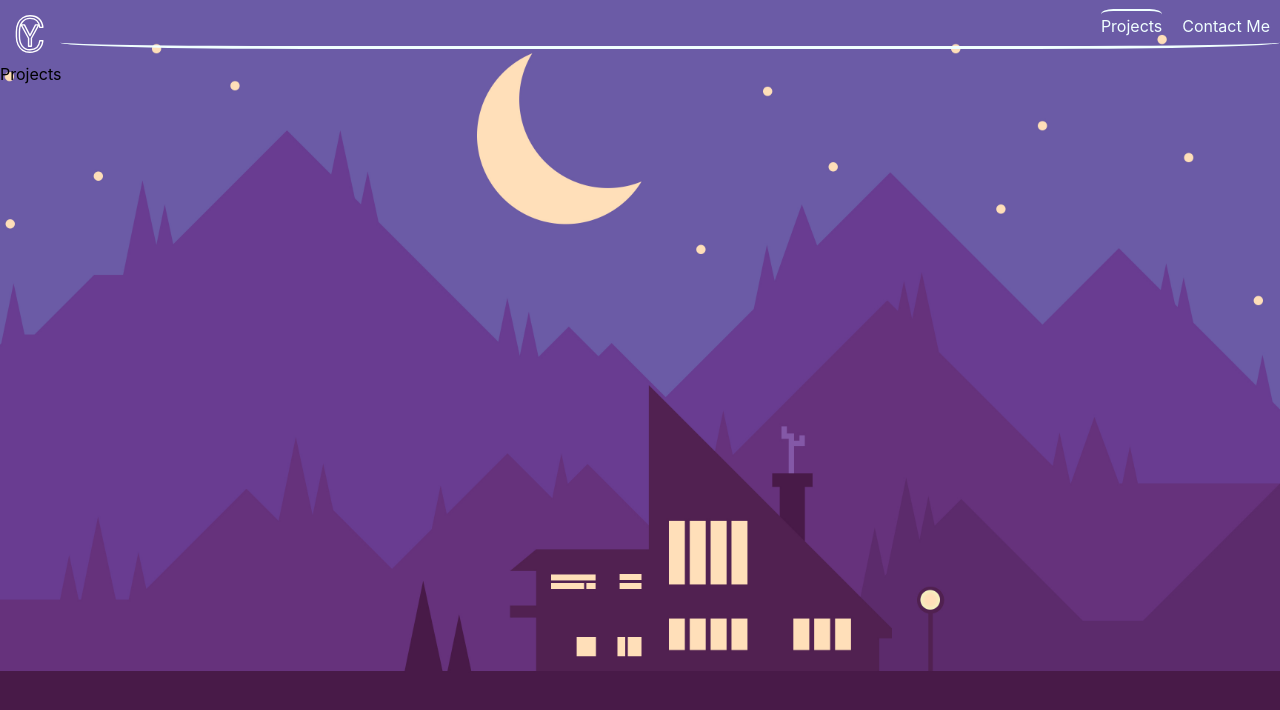
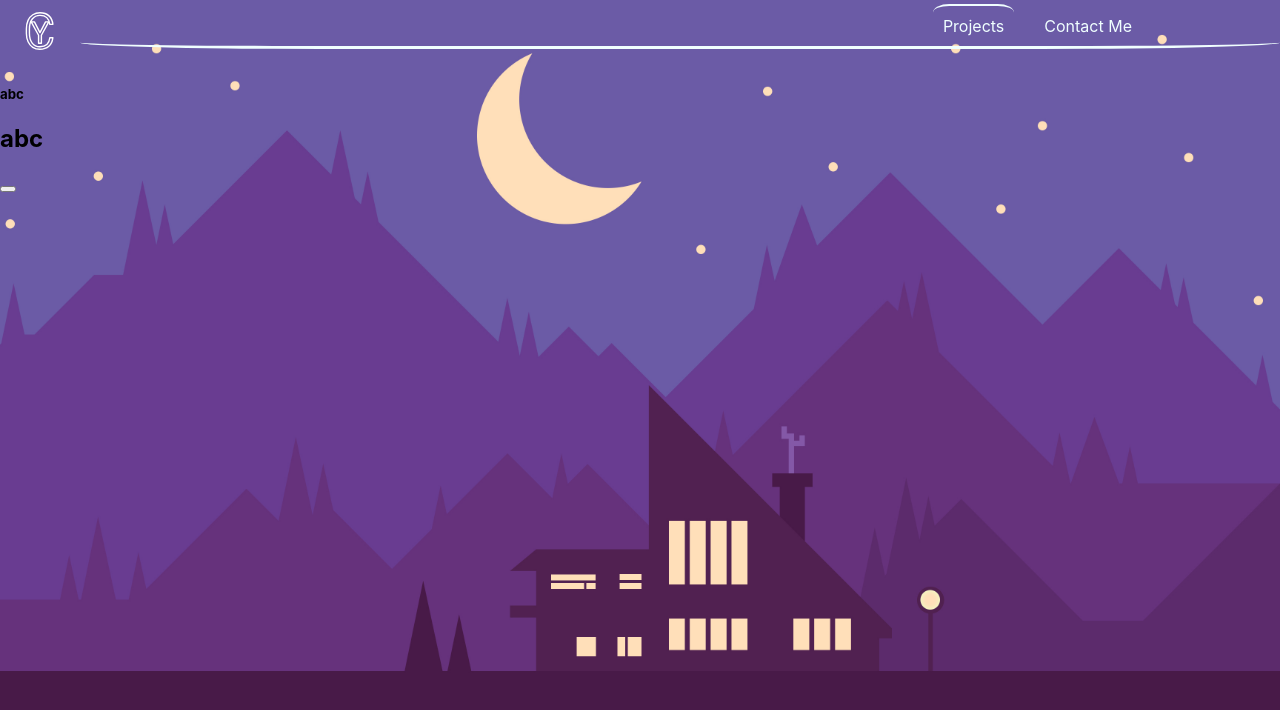
Before and after one commit to YOG3SHWAR/yogeshwar-chaturvedi, a React (Create React App) app: page /projects in a window 1280 px wide. Shown: the top 710 px of the page. Built offline with nearby package versions, Linux system fonts and the light colour scheme.

Commit message:
added style and created projects component

```diff
--- a/src/App.js
+++ b/src/App.js
@@ -1,6 +1,7 @@
 import "./App.css";
 import Header from "./components/Header/Header";
 import { BrowserRouter as Router, Switch, Route } from "react-router-dom";
+import Projects from "./components/Projects/Projects";
 
 function App() {
   return (
@@ -10,7 +11,9 @@ function App() {
         <Route exact path="/">
           Home
         </Route>
-        <Route path="/projects">Projects</Route>
+        <Route path="/projects">
+          <Projects />
+        </Route>
         <Route path="/contact">Contact Me</Route>
       </Switch>
     </Router>
--- a/src/components/Header/Header.css
+++ b/src/components/Header/Header.css
@@ -12,13 +12,14 @@
     justify-content: end;
     padding-bottom: 10px;
     display: flex;
+    padding-right: 10%;
 }
 
 .navlink {
     text-decoration : none;
     color: azure;
     margin: 10px;
-    padding-top: 5px;
+    padding: 10px;
 }
 
 .selected {
--- a/src/components/Header/Header.js
+++ b/src/components/Header/Header.js
@@ -12,6 +12,7 @@ function Header() {
     },
     whileHover: {
       textShadow: "0px 0px 15px rgb(51, 50, 50)",
+      scale: 1.1,
     },
   };
 
@@ -21,6 +22,15 @@ function Header() {
       rotate: 0,
       transition: { duration: 1 },
     },
+    whileTap: {
+      scale: 0.8,
+      rotate: -90,
+      transition: {
+        duration: 0.1,
+      },
+    },
+
+    whileHover: { scale: 1.2, rotate: 0, x: 0, y: 0 },
   };
 
   const pathVariants = {
@@ -43,6 +53,7 @@ function Header() {
       <motion.div className="header">
         <NavLink to="/" className="navlink">
           <motion.svg
+            style={{ originX: "50%", originY: "50%" }}
             // width="auto"
             height="5vh"
             viewBox="0 0 200 200"
@@ -51,6 +62,8 @@ function Header() {
             variants={svgVariants}
             initial="hidden"
             animate="visible"
+            whileTap="whileTap"
+            whileHover="whileHover"
           >
             <motion.path
               d="M99.8975 112.899L127.729 59.3594H143.696L106.929 126.229V166H92.8662V126.229L56.0986 59.3594H72.2119L99.8975 112.899Z"
--- /dev/null
+++ b/src/components/Projects/Projects.js
@@ -0,0 +1,36 @@
+import { AnimatePresence, AnimateSharedLayout, motion } from "framer-motion";
+import React, { useState } from "react";
+
+function Projects() {
+  const [selectedId, setSelectedId] = useState(null);
+
+  const temp = [1, 2, 3, 4, 5];
+  const items = temp.map((id) => (
+    <div id={id} style={{ minHeight: "50px", minWidth: "50px" }}>
+      {" "}
+      gugsu h{id}
+    </div>
+  ));
+
+  return (
+    <AnimateSharedLayout type="crossfade">
+      {items.map((item) => (
+        <motion.div layoutId={item.id} onClick={() => setSelectedId(item.id)}>
+          <motion.h5>{item.subtitle}</motion.h5>
+          <motion.h2>{item.title}</motion.h2>
+        </motion.div>
+      ))}
+
+      <AnimatePresence>
+        {
+          <motion.div layoutId={selectedId}>
+            <motion.h5>abc</motion.h5>
+            <motion.h2>abc</motion.h2>
+            <motion.button onClick={() => setSelectedId(null)} />
+          </motion.div>
+        }
+      </AnimatePresence>
+    </AnimateSharedLayout>
+  );
+}
+export default Projects;
```
